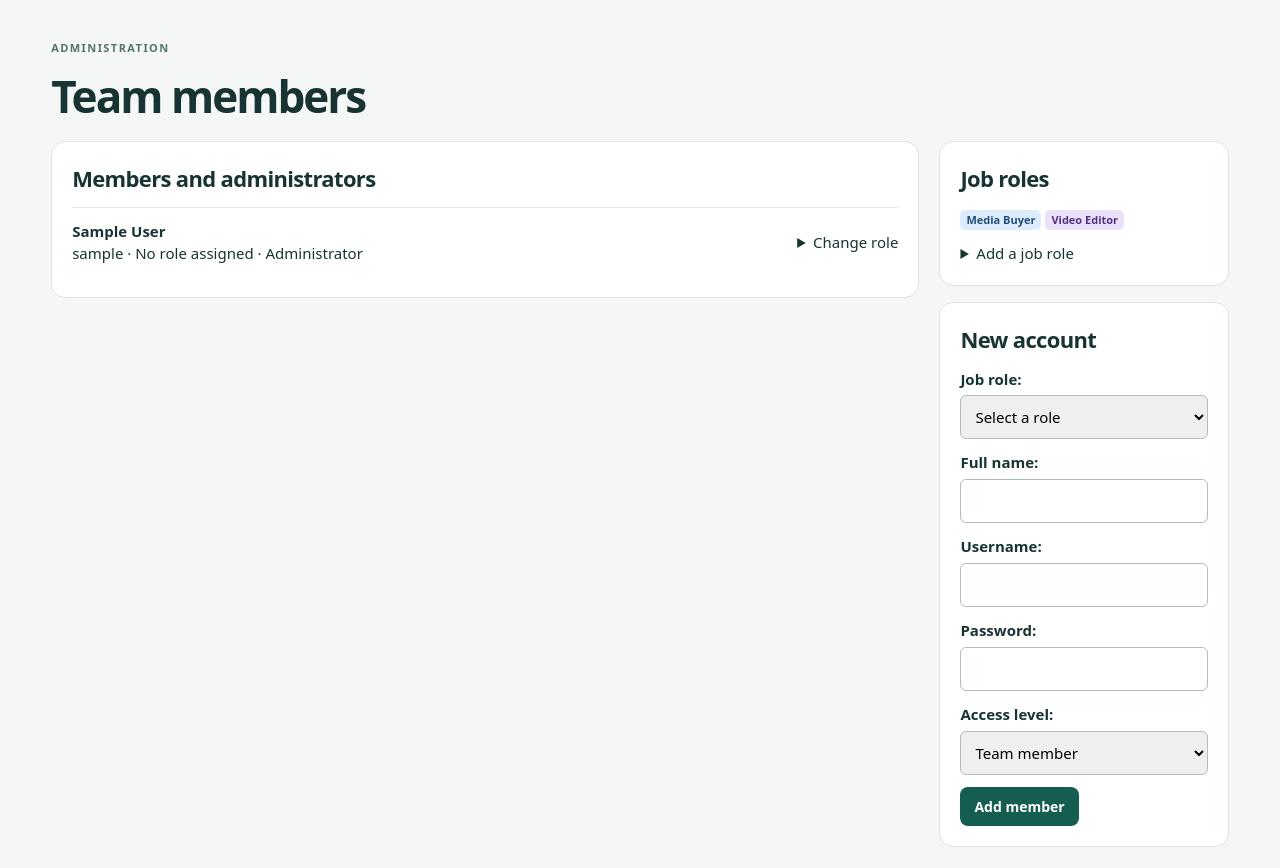
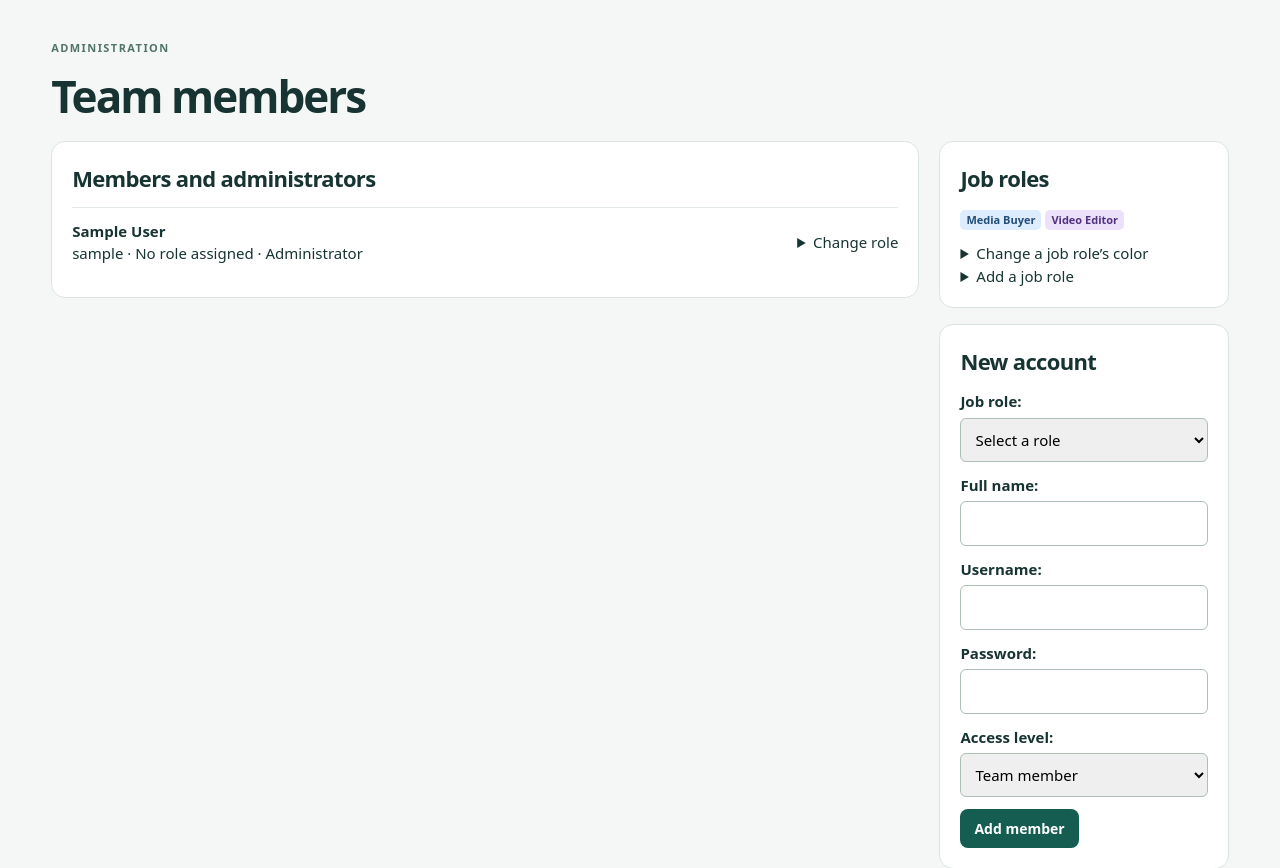
Before and after one commit to SejoOsmanovic/kalendar-tima, a Django app: page /tim/ in a window 1280 px wide. Shown: the part 77-945 px from the top of the page. Before the commit the page ends 924 px from the top, so only its background shows below. Run offline with Django 5.2, Linux system fonts and the light colour scheme; the visitor is signed in with stand-in values (Sample User, id 1); data comes from the database, SQL or seed files in the repository; data that the repository does not hold is empty.

Commit message:
Allow administrators to recolor existing job roles

```diff
--- a/tim/templates/team.html
+++ b/tim/templates/team.html
@@ -4,4 +4,9 @@
 {% for role in roles %}<label><input type="checkbox" name="roles" value="{{ role.pk }}" {% if role in m.approval_roles.all %}checked{% endif %}> {{ role.name }}</label>{% endfor %}</fieldset>
 <p>Choose one or more roles. Clear all roles to remove approval access.</p>
 {% if m.is_staff %}<p>Saving replaces this member’s full administrator access with the selected approval permissions.</p>{% endif %}
-<button class="light">{% if m.is_staff %}Replace administrator access{% else %}Save approval permissions{% endif %}</button></form></details>{% endif %}{% if not m.is_staff %}<form action="{% url 'promote' m.pk %}" method="post">{% csrf_token %}<button class="light">Make administrator</button></form>{% endif %}<form action="{% url 'archive' m.pk %}" method="post">{% csrf_token %}<button class="light">Archive</button></form>{% endif %}</div>{% endfor %}</section><aside><section class="panel pad"><h2>Job roles</h2><p>{% for role in roles %}{% include "role_badge.html" with role=role %} {% endfor %}</p><details><summary>Add a job role</summary><form action="{% url 'add_role' %}" method="post">{% csrf_token %}<label>Role name<input name="name" maxlength="60" required></label>{% include "color_picker.html" with selected="purple" %}<button>Add role</button></form></details></section><form class="panel pad" method="post"><h2>New account</h2>{% csrf_token %}{{ form.as_p }}<button>Add member</button></form></aside></div>{% endblock %}
+<button class="light">{% if m.is_staff %}Replace administrator access{% else %}Save approval permissions{% endif %}</button></form></details>{% endif %}{% if not m.is_staff %}<form action="{% url 'promote' m.pk %}" method="post">{% csrf_token %}<button class="light">Make administrator</button></form>{% endif %}<form action="{% url 'archive' m.pk %}" method="post">{% csrf_token %}<button class="light">Archive</button></form>{% endif %}</div>{% endfor %}</section><aside><section class="panel pad"><h2>Job roles</h2><p>{% for role in roles %}{% include "role_badge.html" with role=role %} {% endfor %}</p><details><summary>Change a job role’s color</summary>
+{% for role in roles %}<form class="type-colors" method="post" action="{% url 'role_color' role.pk %}">{% csrf_token %}
+{% include "role_badge.html" with role=role %}
+{% include "color_picker.html" with selected=role.color %}
+<button class="light">Save color</button></form>{% endfor %}
+</details><details><summary>Add a job role</summary><form action="{% url 'add_role' %}" method="post">{% csrf_token %}<label>Role name<input name="name" maxlength="60" required></label>{% include "color_picker.html" with selected="purple" %}<button>Add role</button></form></details></section><form class="panel pad" method="post"><h2>New account</h2>{% csrf_token %}{{ form.as_p }}<button>Add member</button></form></aside></div>{% endblock %}
--- a/tim/urls.py
+++ b/tim/urls.py
@@ -21,6 +21,7 @@ urlpatterns = [
     path("tim/", views.team, name="team"),
     path("tim/<int:pk>/approval-roles/", views.approval_scope, name="approval_scope"),
     path("tim/role/", views.add_role, name="add_role"),
+    path("tim/role/<int:pk>/color/", views.role_color, name="role_color"),
     path("tim/<int:pk>/rola/", views.assign_role, name="assign_role"),
     path("tim/<int:pk>/administrator/", views.promote, name="promote"),
     path("tim/<int:pk>/arhiviraj/", views.archive, name="archive"),
--- a/tim/views.py
+++ b/tim/views.py
@@ -263,6 +263,19 @@ def approval_scope(request, pk):
 
 @admin
 @require_POST
+def role_color(request, pk):
+    color = request.POST.get("color")
+    if color not in dict(JobRole.COLORS):
+        return HttpResponseBadRequest("Choose one of the available colors.")
+    role = get_object_or_404(JobRole, pk=pk)
+    role.color = color
+    role.save(update_fields=["color"])
+    messages.success(request, f"Color saved for {role.name}.")
+    return redirect("team")
+
+
+@admin
+@require_POST
 def add_role(request):
     name = request.POST.get("name", "").strip()
     color = request.POST.get("color", "")
```
Also changed, not shown: tim/tests.py (+10 -0 lines).
